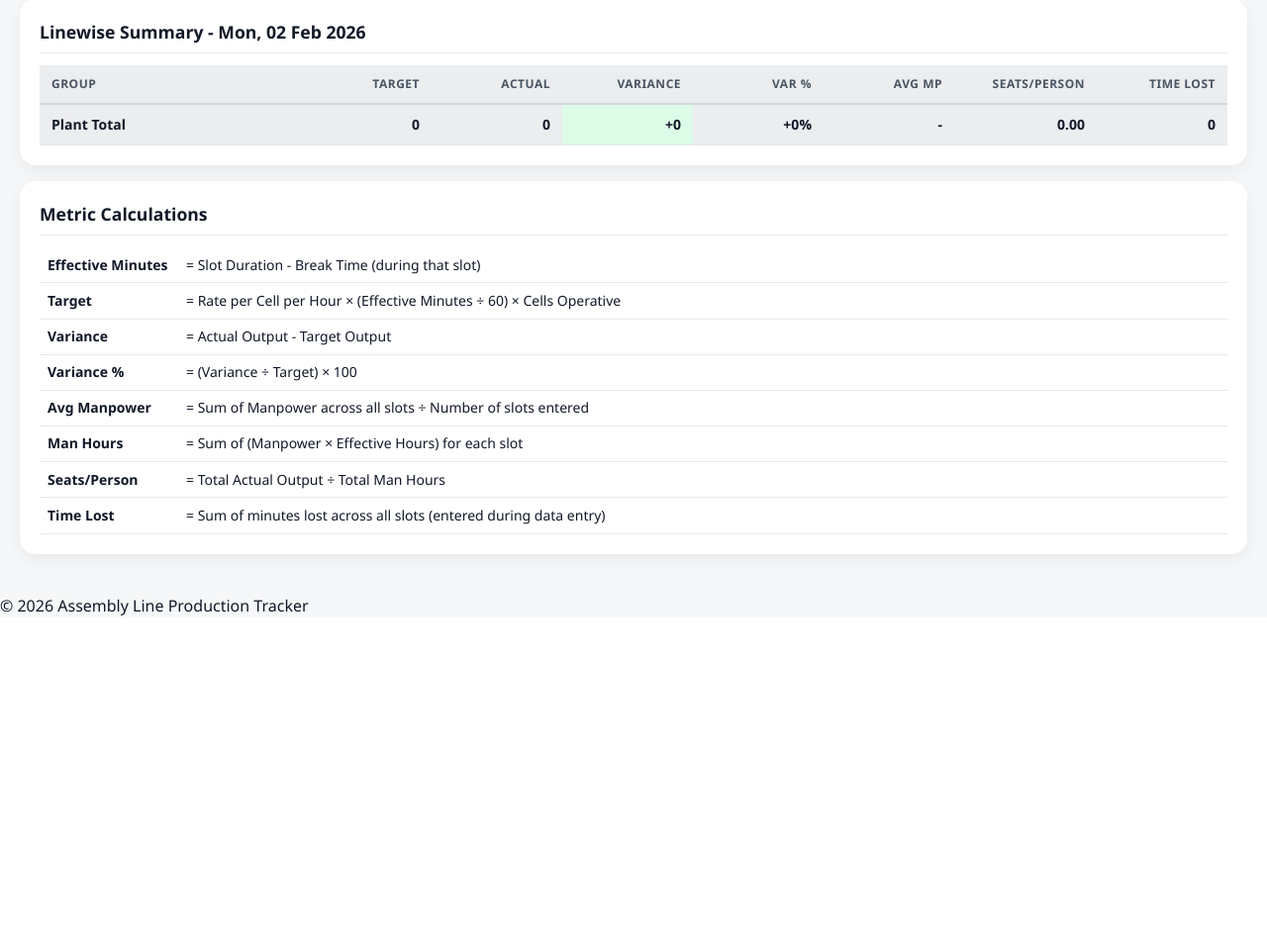
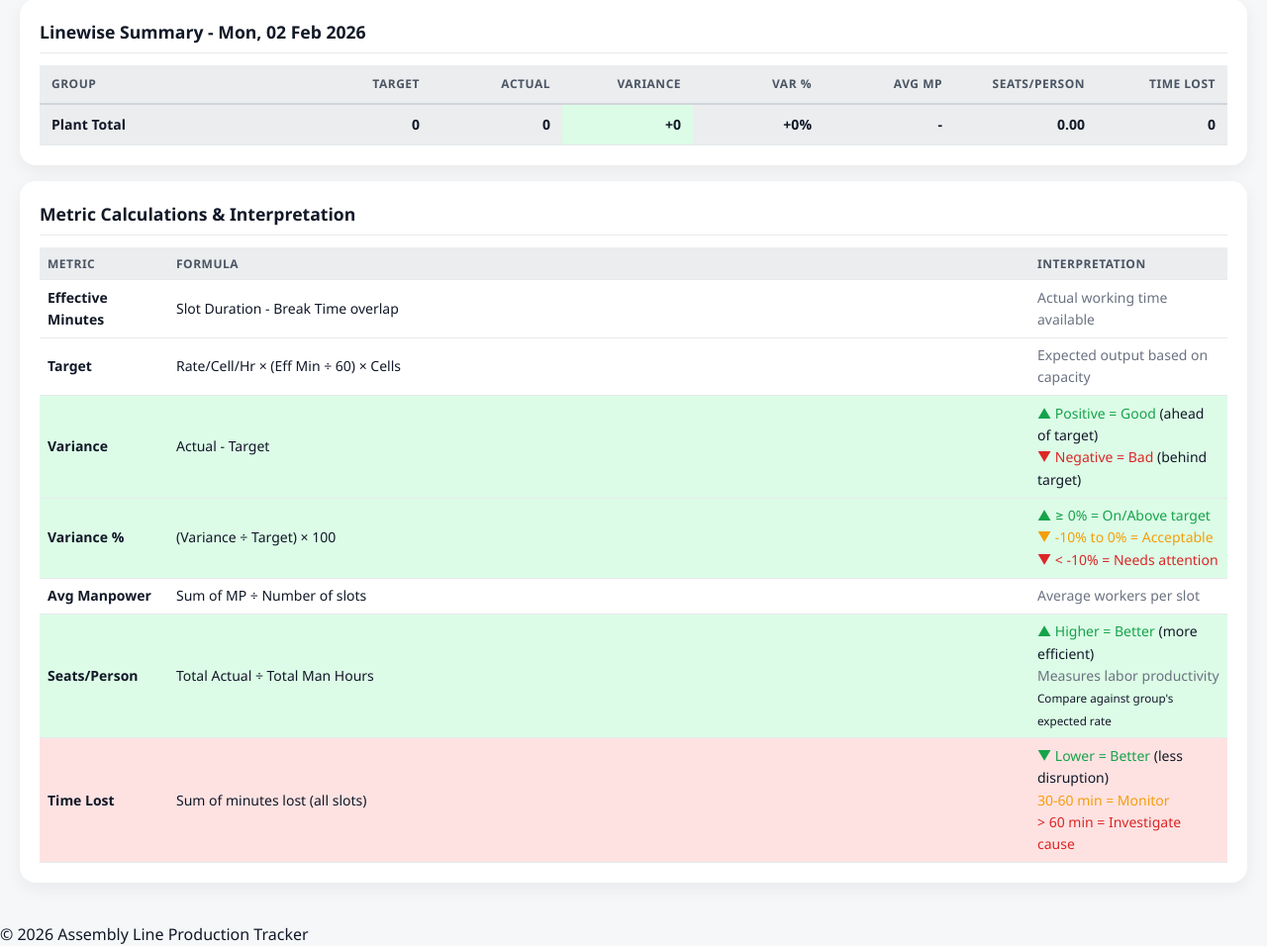
Before and after one commit to tvingale/AssemblyData, a PHP site: page /pages/daily_summary.php in a window 1280 px wide. Shown: the part 311-1267 px from the top of the page at 99% size. Before the commit the page ends 933 px from the top, so only its background shows below. Run offline with PHP 8.4, Linux system fonts and the light colour scheme; data that the repository does not hold is empty; some libraries are stand-ins or nearby versions.

Commit message:
Add interpretation guidance for efficiency metrics
- Variance: Positive = Good, Negative = Bad
- Variance %: >= 0% good, -10% to 0% acceptable, < -10% needs attention
- Seats/Person: Higher = Better (more efficient)
- Time Lost: Lower = Better, > 60 min needs investigation

Color-coded backgrounds to highlight key efficiency metrics

Co-Authored-By: Claude Opus 4.5 <noreply@anthropic.com>

```diff
--- a/src/pages/daily_summary.php
+++ b/src/pages/daily_summary.php
@@ -188,41 +188,68 @@ include APP_ROOT . '/includes/header.php';
 
 <!-- Metric Explanations -->
 <div class="card no-print" style="margin-top:1rem;">
-    <div class="card-header">Metric Calculations</div>
+    <div class="card-header">Metric Calculations &amp; Interpretation</div>
     <div style="font-size:0.85rem;line-height:1.6;">
         <table class="table-compact">
+            <thead>
                 <tr>
-                <td style="width:140px;"><strong>Effective Minutes</strong></td>
-                <td>= Slot Duration - Break Time (during that slot)</td>
+                    <th style="width:130px;">Metric</th>
+                    <th>Formula</th>
+                    <th style="width:200px;">Interpretation</th>
+                </tr>
+            </thead>
+            <tbody>
+                <tr>
+                    <td><strong>Effective Minutes</strong></td>
+                    <td>Slot Duration - Break Time overlap</td>
+                    <td style="color:var(--neutral-600);">Actual working time available</td>
                 </tr>
                 <tr>
                     <td><strong>Target</strong></td>
-                <td>= Rate per Cell per Hour &times; (Effective Minutes &divide; 60) &times; Cells Operative</td>
+                    <td>Rate/Cell/Hr &times; (Eff Min &divide; 60) &times; Cells</td>
+                    <td style="color:var(--neutral-600);">Expected output based on capacity</td>
                 </tr>
-            <tr>
+                <tr style="background:var(--success-light);">
                     <td><strong>Variance</strong></td>
-                <td>= Actual Output - Target Output</td>
+                    <td>Actual - Target</td>
+                    <td>
+                        <span style="color:var(--success);">&#9650; Positive = Good</span> (ahead of target)<br>
+                        <span style="color:var(--error);">&#9660; Negative = Bad</span> (behind target)
+                    </td>
                 </tr>
-            <tr>
+                <tr style="background:var(--success-light);">
                     <td><strong>Variance %</strong></td>
-                <td>= (Variance &divide; Target) &times; 100</td>
+                    <td>(Variance &divide; Target) &times; 100</td>
+                    <td>
+                        <span style="color:var(--success);">&#9650; &ge; 0% = On/Above target</span><br>
+                        <span style="color:var(--warning);">&#9660; -10% to 0% = Acceptable</span><br>
+                        <span style="color:var(--error);">&#9660; &lt; -10% = Needs attention</span>
+                    </td>
                 </tr>
                 <tr>
                     <td><strong>Avg Manpower</strong></td>
-                <td>= Sum of Manpower across all slots &divide; Number of slots entered</td>
+                    <td>Sum of MP &divide; Number of slots</td>
+                    <td style="color:var(--neutral-600);">Average workers per slot</td>
                 </tr>
-            <tr>
-                <td><strong>Man Hours</strong></td>
-                <td>= Sum of (Manpower &times; Effective Hours) for each slot</td>
+                <tr style="background:var(--success-light);">
+                    <td><strong>Seats/Person</strong></td>
+                    <td>Total Actual &divide; Total Man Hours</td>
+                    <td>
+                        <span style="color:var(--success);">&#9650; Higher = Better</span> (more efficient)<br>
+                        <span style="color:var(--neutral-600);">Measures labor productivity</span><br>
+                        <small>Compare against group's expected rate</small>
+                    </td>
                 </tr>
-            <tr>
-                <td><strong>Seats/Person</strong></td>
-                <td>= Total Actual Output &divide; Total Man Hours</td>
+                <tr style="background:var(--error-light);">
+                    <td><strong>Time Lost</strong></td>
+                    <td>Sum of minutes lost (all slots)</td>
+                    <td>
+                        <span style="color:var(--success);">&#9660; Lower = Better</span> (less disruption)<br>
+                        <span style="color:var(--warning);">30-60 min = Monitor</span><br>
+                        <span style="color:var(--error);">&gt; 60 min = Investigate cause</span>
+                    </td>
                 </tr>
-            <tr>
-                <td><strong>Time Lost</strong></td>
-                <td>= Sum of minutes lost across all slots (entered during data entry)</td>
-            </tr>
+            </tbody>
         </table>
     </div>
 </div>
```
Lines whose indentation alone changed are shown as unchanged.
